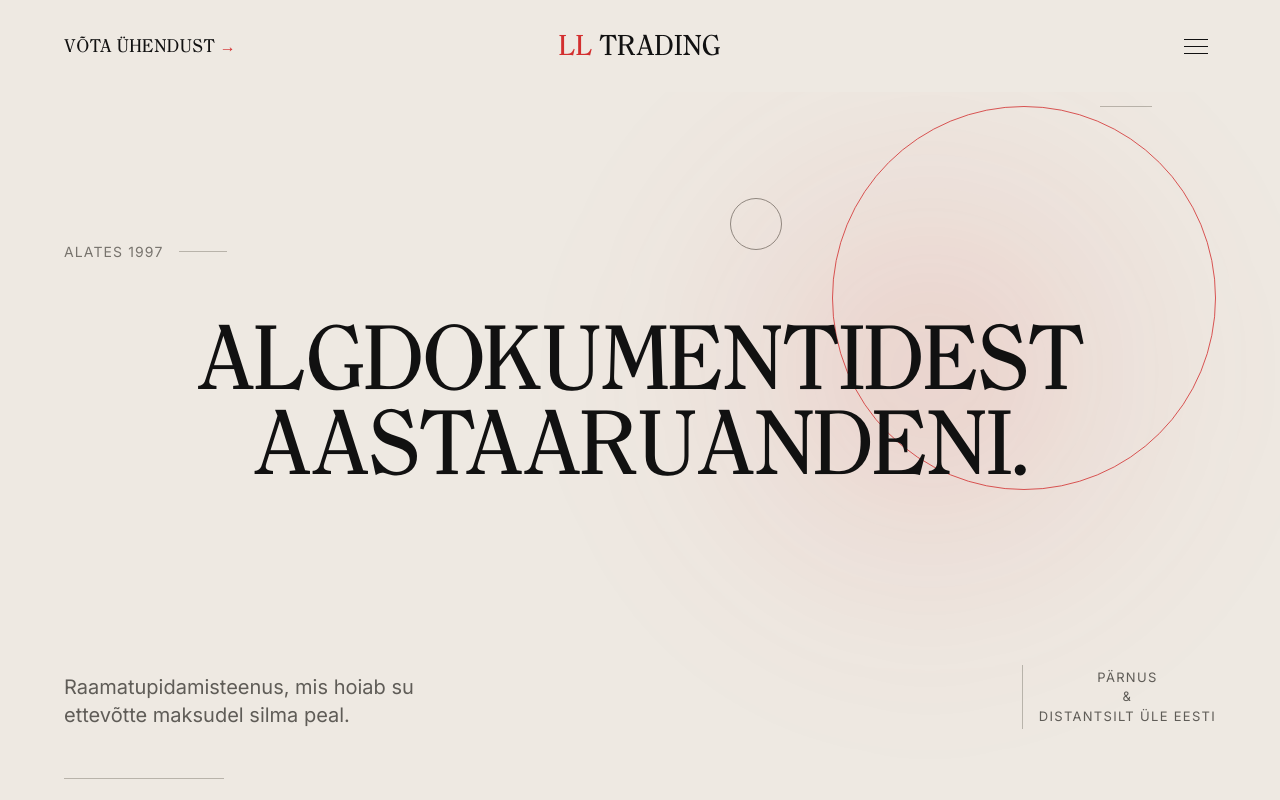
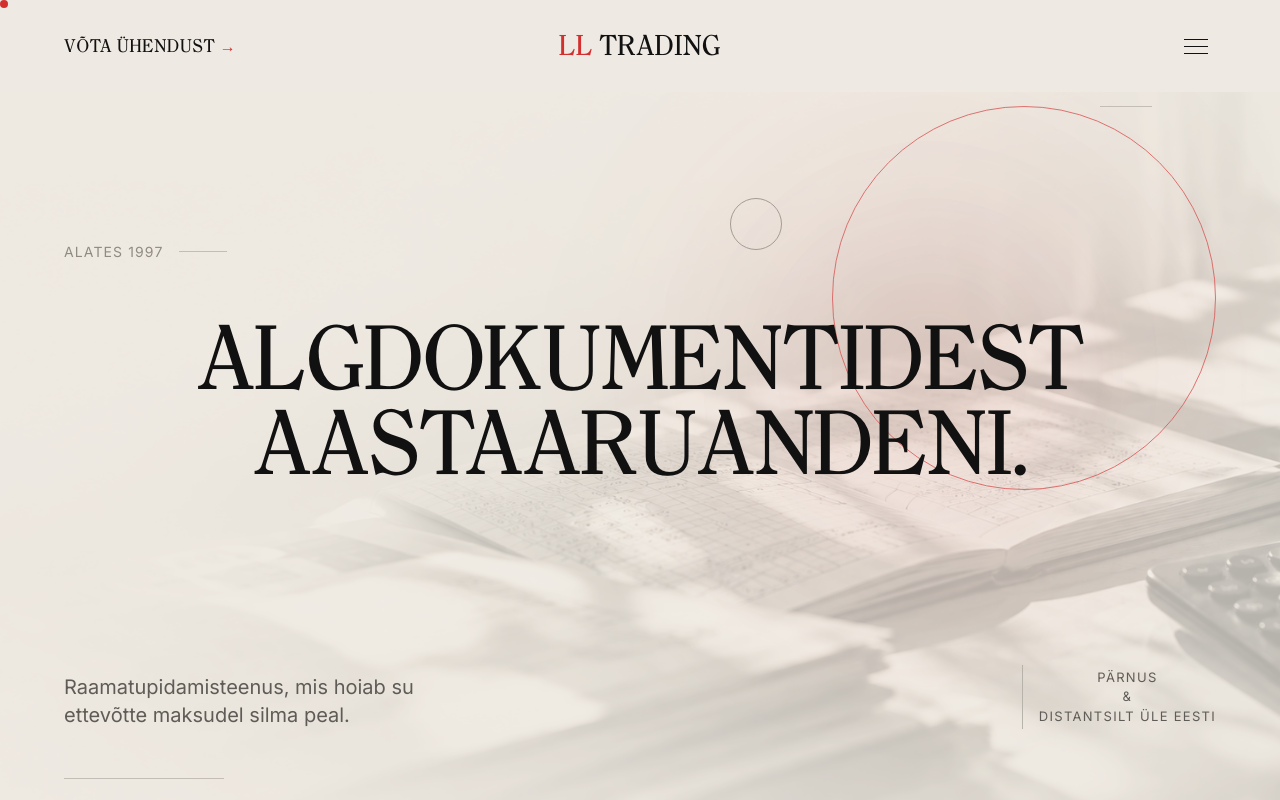
Before and after one commit to mariaport123/ll-trading-website, a Next.js app: page / in a window 1280 px wide. Shown: the top 800 px of the page. Built offline with nearby package versions, Linux system fonts and the light colour scheme.

Commit message:
Add CustomCursor and hero-ledger

```diff
--- a/src/app/layout.tsx
+++ b/src/app/layout.tsx
@@ -2,6 +2,7 @@ import type { Metadata } from "next";
 import { Inter } from "next/font/google";
 import localFont from "next/font/local";
 import GlobalGlow from "@/components/GlobalGlow";
+import CustomCursor from "@/components/CustomCursor";
 import "./globals.css";
 
 const inter = Inter({
@@ -30,6 +31,7 @@ export default function RootLayout({
     <html lang="et" className={`${inter.variable} ${clearface.variable}`}>
       <body className="min-h-screen">
         <GlobalGlow />
+         <CustomCursor />
         {children}
       </body>
     </html>
--- a/src/app/page.tsx
+++ b/src/app/page.tsx
@@ -12,9 +12,13 @@ import ServicesMarquee from "@/components/ServicesMarquee";
 
 export default function Home() {
   return (
+
     <main className="min-h-screen bg-[var(--background)] text-[var(--foreground)]">
-      <Navbar />
-      <Hero />
+      <div className="relative isolate">
+        <Navbar />
+        <Hero />
+      </div>
+
       <ServicesMarquee />
       <Experience />
       <Services />
@@ -25,5 +29,6 @@ export default function Home() {
       <Contact />
       <Footer />
     </main>
+
   );
 }
--- a/src/components/CustomCursor.tsx
+++ b/src/components/CustomCursor.tsx
@@ -24,12 +24,9 @@ export default function CustomCursor() {
         });
 
         const moveCursor = (event: MouseEvent) => {
-      gsap.to(dot, {
+            gsap.set(dot, {
                 x: event.clientX,
-        y: event.clientY,
-        duration: 0.12,
-        ease: "power2.out",
-        overwrite: "auto",
+                y: event.clientY - 12,
             });
         };
 
--- a/src/components/Hero.tsx
+++ b/src/components/Hero.tsx
@@ -94,6 +94,26 @@ export default function Hero() {
       ref={heroRef}
       className="relative h-[620px] min-h-0 overflow-hidden px-6 sm:h-[680px] sm:px-8 md:h-auto md:min-h-[calc(100vh-92px)] md:px-12 lg:px-16"
     >
+      {/* Background photograph extending behind the navbar */}
+      <div
+        aria-hidden="true"
+        className="pointer-events-none absolute -top-[100px] inset-x-0 bottom-0 z-0"
+        style={{
+          backgroundImage: "url('/images/hero-ledger.png')",
+          backgroundSize: "cover",
+          backgroundPosition: "center 62%",
+          opacity: 0.30,
+          mixBlendMode: "multiply",
+        }}
+      />
+
+
+      {/* One consistent warm ivory overlay */}
+      <div
+        aria-hidden="true"
+        className="pointer-events-none absolute -top-[100px] inset-x-0 bottom-0 z-[1] bg-[#EEE9E2]/20"
+      />
+
       {/* Starting point */}
       <div
         data-hero="meta"
--- a/src/components/Navbar.tsx
+++ b/src/components/Navbar.tsx
@@ -30,7 +30,7 @@ export default function Navbar() {
 
   return (
     <>
-      <nav className="absolute inset-x-0 top-0 z-50 flex h-[76px] w-full items-center justify-between px-6 sm:px-8 md:h-[92px] md:px-12 lg:px-16">
+      <nav className="absolute inset-x-0 top-0 z-50 flex h-[76px] w-full items-center justify-between bg-transparent px-6 sm:px-8 md:h-[92px] md:px-12 lg:px-16">
         {/* Contact link: desktop only */}
         <a
           href="/kontakt"
@@ -60,19 +60,16 @@ export default function Navbar() {
       >
         <span className="flex w-6 flex-col gap-[6px]">
           <span
-            className={`h-px w-full bg-[#111111] transition-transform duration-300 ${
-              menuOpen ? "translate-y-[3.5px] rotate-45" : ""
-            }`}
+            className={`h-px w-full bg-[#111111] transition-transform duration-300 ${menuOpen ? "translate-y-[3.5px] rotate-45" : ""
+              }`}
           />
           <span
-            className={`h-px w-full bg-[#111111] transition-all duration-300 ${
-              menuOpen ? "scale-x-0 opacity-0" : ""
-            }`}
+            className={`h-px w-full bg-[#111111] transition-all duration-300 ${menuOpen ? "scale-x-0 opacity-0" : ""
+              }`}
           />
           <span
-            className={`h-px w-full bg-[#111111] transition-transform duration-300 ${
-              menuOpen ? "-translate-y-[3.5px] -rotate-45" : ""
-            }`}
+            className={`h-px w-full bg-[#111111] transition-transform duration-300 ${menuOpen ? "-translate-y-[3.5px] -rotate-45" : ""
+              }`}
           />
         </span>
       </button>
```
Also changed, not shown: public/images/hero-ledger.png (added). Lines whose indentation alone changed are shown as unchanged.
